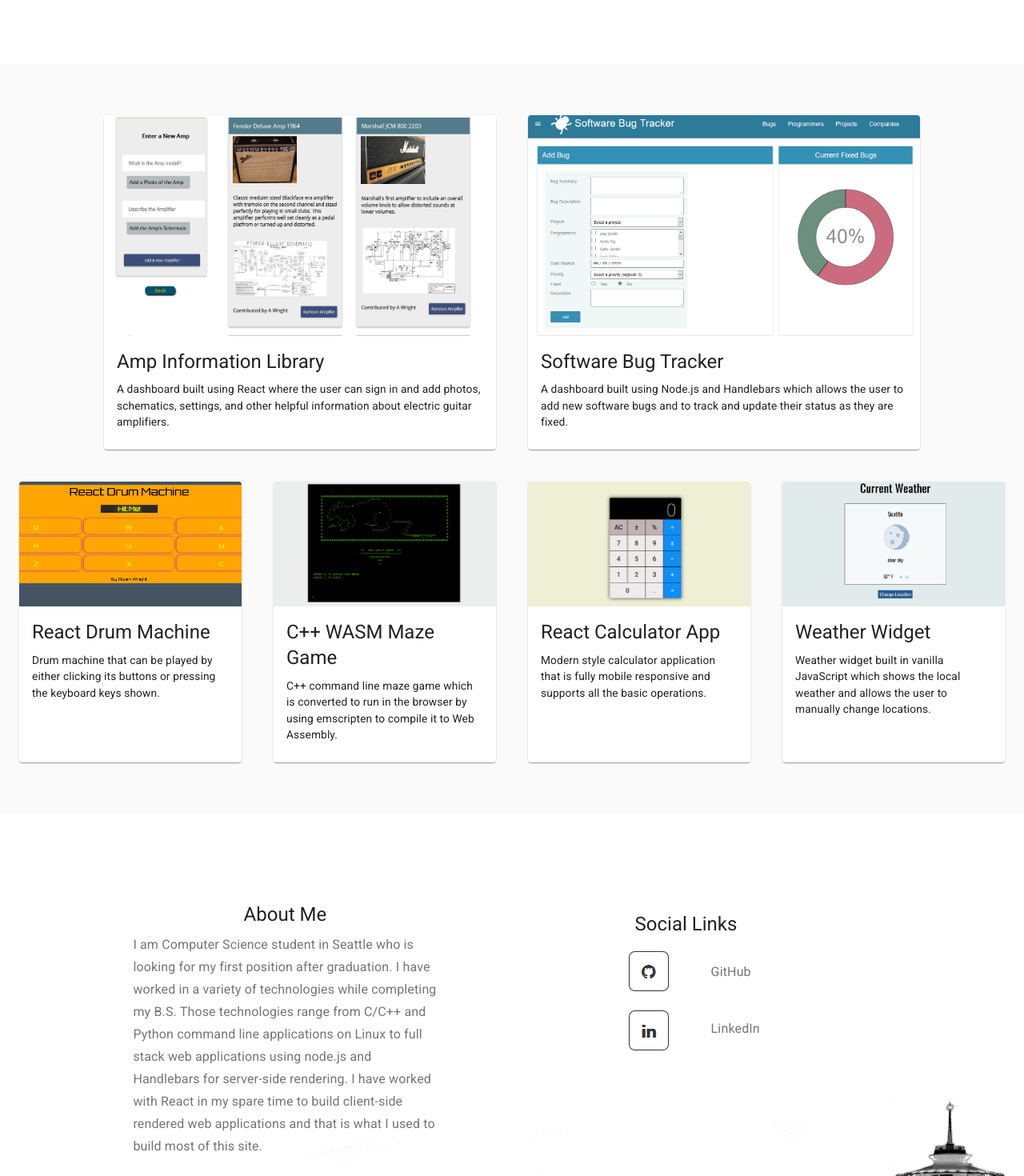
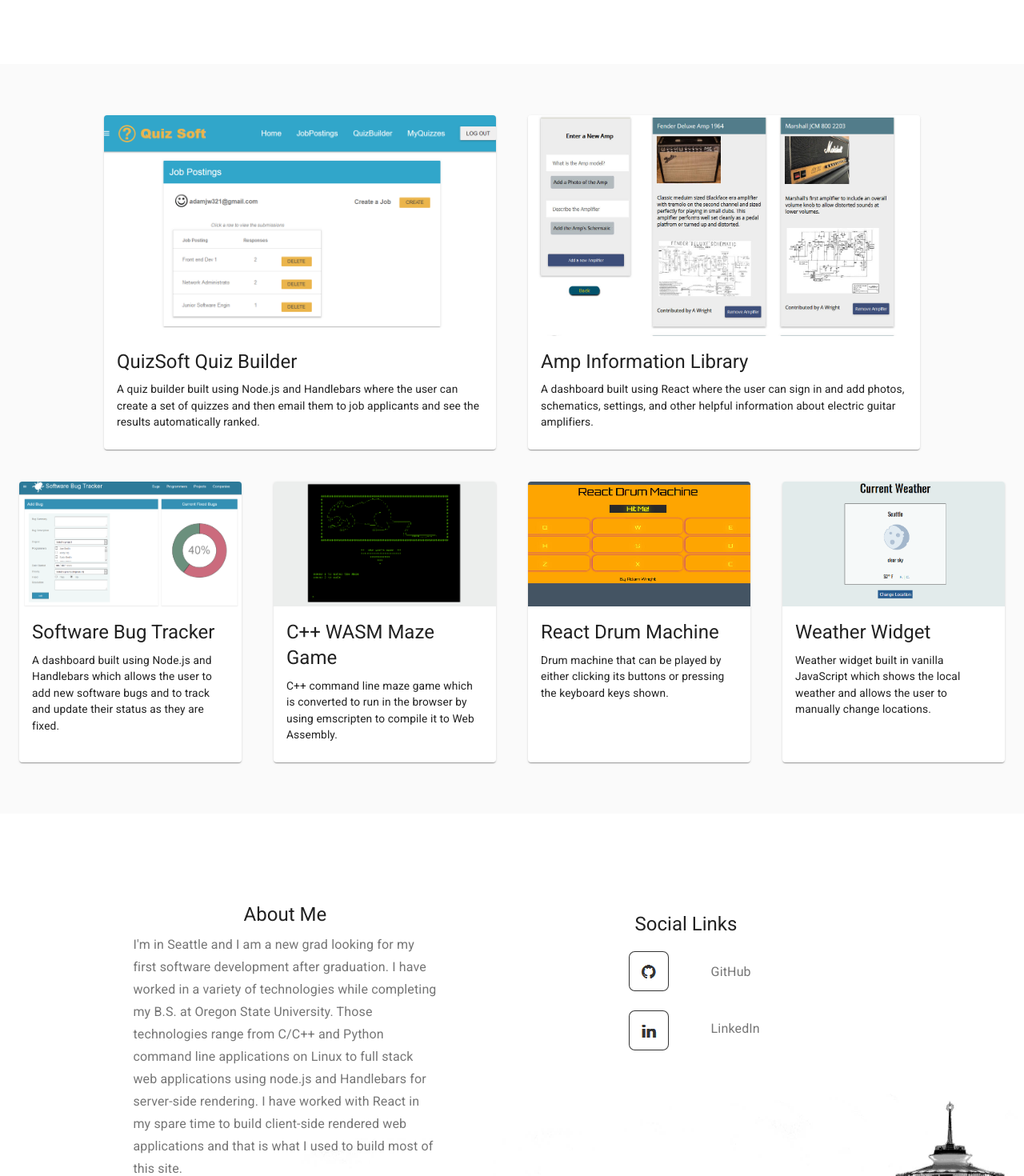
Before and after one commit to adam4321/react_portfolio, a React (Create React App) app: page / in a window 1280 px wide. Shown: the part 800-2270 px from the top of the page at 80% size. Built offline with nearby package versions, Linux system fonts and the light colour scheme.

Commit message:
switch in quizsoft

```diff
--- a/src/App.js
+++ b/src/App.js
@@ -29,12 +29,12 @@ import { Link } from 'react-scroll';
 
 // Images for the page --------------------------------------------------------
 
+import quiz_screenshot from './images/quiz_screenshot.png';
 import amp_library_screenshot from './images/amp-library-screenshot.jpg';
 import bug_tracker_screenshot from './images/bug_tracker_screenshot.png';
 import drum_machine_screenshot from './images/drum-machine-screenshot.jpg';
 import maze_game_screenshot from './images/maze_game_screenshot.png';
 import weather_screenshot from './images/weather_app.png';
-import calculator_screenshot from './images/calculator-screenshot.png';
 import logo from './images/Adam_logo.png';
 import skyline from './images/skyline.jpg';
 import pin from './images/maps-pin-smaller.png';
@@ -176,6 +176,16 @@ const TECH_ICONS_DATA = [
 const LARGE_PROJ_CARDS = [
     {
         key: 1,
+        image: quiz_screenshot,
+        title: 'QuizSoft Quiz Builder',
+        project: 'QuizSoft Quiz Builder',
+        link: 'https://adamjwright.com/quiz_soft/login',
+        about:
+            `A quiz builder built using Node.js and Handlebars where the user can create a set of
+            quizzes and then email them to job applicants and see the results automatically ranked.`
+    },
+    {
+        key: 2,
         image: amp_library_screenshot,
         title: 'Amp Information Library',
         project: 'Amp Information Library',
@@ -183,16 +193,6 @@ const LARGE_PROJ_CARDS = [
         about:
             `A dashboard built using React where the user can sign in and add photos, schematics,
             settings, and other helpful information about electric guitar amplifiers.`
-    },
-    {
-        key: 2,
-        image: bug_tracker_screenshot,
-        title: 'Software Bug Tracker',
-        project: 'Software Bug Tracker',
-        link: 'https://adamjwright.com/bug_tracker',
-        about:
-            `A dashboard built using Node.js and Handlebars which allows the user to add new
-            software bugs and to track and update their status as they are fixed.`
     }
 ];
 
@@ -202,13 +202,13 @@ const LARGE_PROJ_CARDS = [
 const SMALL_PROJ_CARDS = [
     {
         key: 1,
-        image: drum_machine_screenshot,
-        title: 'React Drum Machine',
-        project: 'React Drum Machine',
-        link: 'https://adamjwright.com/drum_machine',
+        image: bug_tracker_screenshot,
+        title: 'Software Bug Tracker',
+        project: 'Software Bug Tracker',
+        link: 'https://adamjwright.com/bug_tracker',
         about:
-            `Drum machine that can be played by either clicking its buttons or pressing
-            the keyboard keys shown.`
+            `A dashboard built using Node.js and Handlebars which allows the user to add new
+            software bugs and to track and update their status as they are fixed.`
     },
     {
         key: 2,
@@ -222,13 +222,13 @@ const SMALL_PROJ_CARDS = [
     },
     {
         key: 3,
-        image: calculator_screenshot,
-        title: 'React Calculator',
-        project: 'React Calculator App',
-        link: 'https://adamjwright.com/react_calculator',
+        image: drum_machine_screenshot,
+        title: 'React Drum Machine',
+        project: 'React Drum Machine',
+        link: 'https://adamjwright.com/drum_machine',
         about:
-            `Modern style calculator application that is fully mobile responsive and supports
-            all the basic operations.`
+            `Drum machine that can be played by either clicking its buttons or pressing
+            the keyboard keys shown.`
     },
     {
         key: 4,
@@ -289,7 +289,7 @@ function Album(props) {
                             to="full-stack"
                             spy={true}
                             smooth={true}
-                            offset={50}
+                            offset={65}
                             duration={550}
                             delay={200}
                         >
@@ -404,11 +404,11 @@ function Album(props) {
                     <div id="about-text">
                         <Typography variant="h5" align="center" id="me" gutterBottom> About Me </Typography>
                         <Typography variant="subtitle1" align="left" color="textSecondary" component="p">
-                            I am Computer Science student in Seattle who is looking
-                            for my first position after graduation. I have worked in
-                            a variety of technologies while completing my B.S. Those technologies
-                            range from C/C++ and Python command line applications on Linux to full stack web
-                            applications using node.js and Handlebars for server-side rendering. I have worked with
+                            I'm in Seattle and I am a new grad looking for my first software development
+                            after graduation. I have worked in a variety of technologies while completing my
+                            B.S. at Oregon State University. Those technologies range from C/C++ and Python
+                            command line applications on Linux to full stack web applications using node.js
+                            and Handlebars for server-side rendering. I have worked with
                             React in my spare time to build client-side rendered web applications and
                             that is what I used to build most of this site.
                         </Typography>
```
Also changed, not shown: src/images/calculator-screenshot.png (deleted), src/images/quiz_screenshot.png (added).
